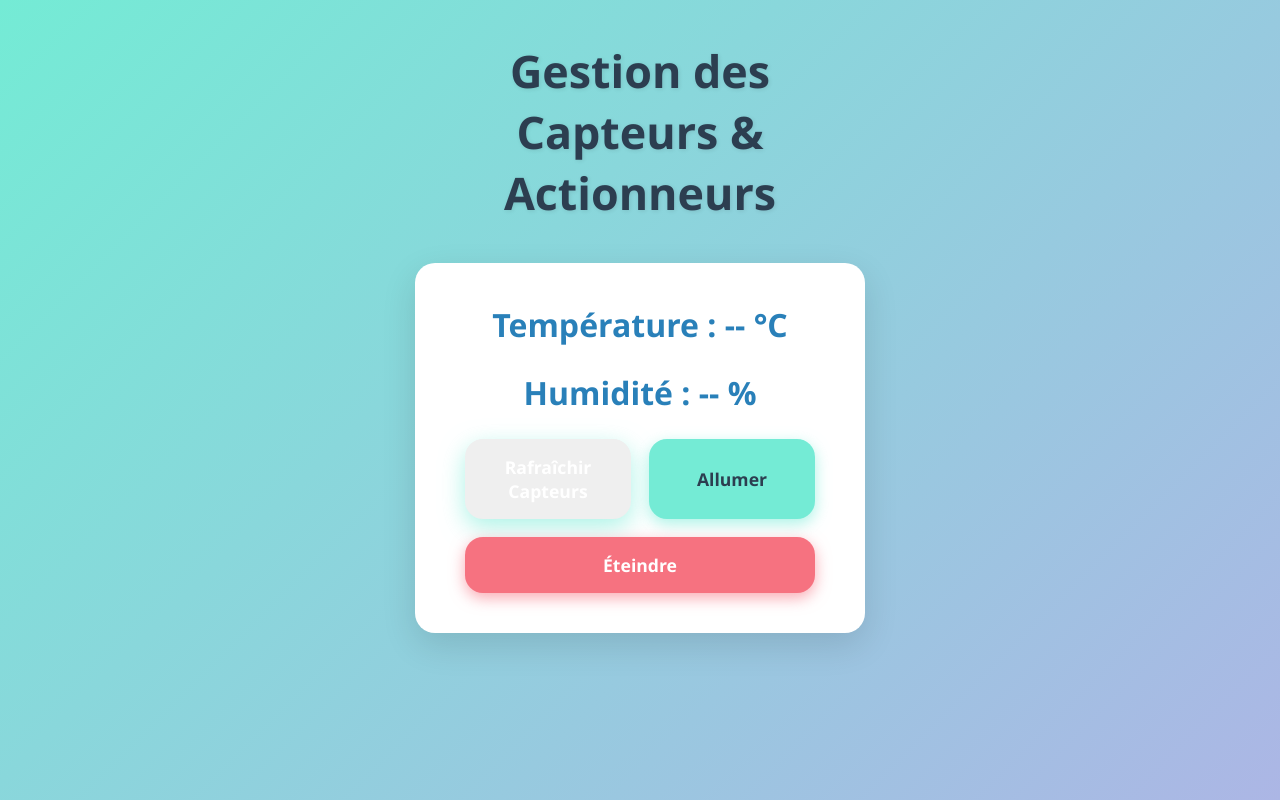
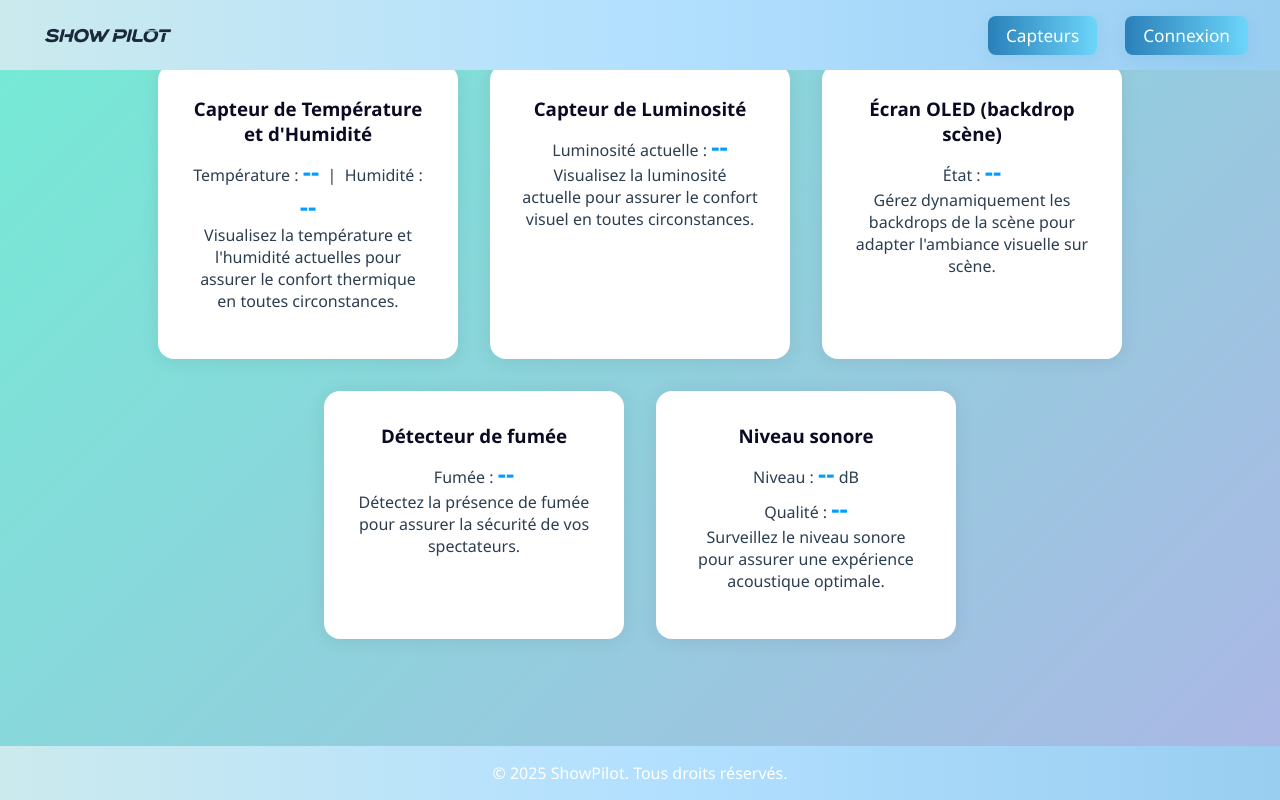
Before and after one commit to lohu22/APP_COMMUN, a PHP site: page /Frontend/capteurs.html in a window 1280 px wide. Run offline with PHP 8.4, Linux system fonts and the light colour scheme; data that the repository does not hold is empty; some libraries are stand-ins or nearby versions.

Commit message:
page capteurs

```diff
--- a/Frontend/capteurs.html
+++ b/Frontend/capteurs.html
@@ -4,6 +4,8 @@
   <meta charset="UTF-8" />
   <meta name="viewport" content="width=device-width, initial-scale=1" />
   <title>Gestion Capteurs - APP</title>
+  <link rel="stylesheet" href="style.css">
+  <link href="https://fonts.googleapis.com/css2?family=Montserrat:wght@400;600;700&display=swap" rel="stylesheet">
   <style>
     * {
       box-sizing: border-box;
@@ -14,156 +16,227 @@
     }
 
     body {
-      background: linear-gradient(135deg, #74ebd5 0%, #ACB6E5 100%);
       min-height: 100vh;
-      padding: 40px 20px;
-      color: #2c3e50;
       display: flex;
       flex-direction: column;
-      align-items: center;
     }
 
-    h2 {
-      font-weight: 700;
-      font-size: 2.8rem;
-      margin-bottom: 40px;
-      text-shadow: 1px 1px 4px rgba(0,0,0,0.1);
-      text-align: center;
-      max-width: 400px;
-      width: 100%;
+    main {
+      flex: 1;
+      display: flex;
+      flex-direction: column;
+      padding-top: 2rem;
     }
 
-    .capteur-container {
-      background: white;
-      border-radius: 20px;
-      padding: 40px 50px;
-      box-shadow: 0 12px 35px rgba(0,0,0,0.12);
-      max-width: 450px;
-      width: 100%;
+    .features {
       display: flex;
-      flex-direction: column;
-      align-items: center;
-      gap: 25px;
+      flex-wrap: wrap;
+      gap: 2rem;
+      justify-content: center;
+      padding: 2rem;
+      margin-bottom: 4rem;
     }
 
-    .sensor-value {
-      font-weight: 800;
-      font-size: 2rem;
-      color: #2980b9;
-      user-select: none;
+    .feature-card {
+      background-color: #fff;
+      padding: 2rem;
+      border-radius: 16px;
+      box-shadow: 0 2px 20px rgba(0, 0, 0, 0.08);
+      max-width: 300px;
+      text-align: center;
+      transition: transform 0.3s ease;
     }
 
-    .buttons {
-      display: flex;
-      justify-content: center;
-      flex-wrap: wrap;
-      gap: 18px;
-      width: 100%;
+    .feature-card:hover {
+      transform: translateY(-6px);
     }
 
-    button {
-      flex: 1 1 120px;
-      padding: 16px 0;
-      border: none;
-      border-radius: 18px;
-      font-weight: 700;
-      font-size: 1.1rem;
-      cursor: pointer;
-      box-shadow: 0 8px 25px rgba(116,235,213,0.6);
-      color: white;
-      transition: background 0.35s ease, transform 0.2s ease;
-      user-select: none;
+    .feature-card h3 {
+      color: #0a0a23;
+      margin-bottom: 0.5rem;
     }
 
-    #refreshTemp {
-      background: #ACB6E5;
-      box-shadow: 0 5px 15px rgba(172,182,229,0.6);
-      color: #2c3e50;
+    .feature-card p {
+      font-size: 1rem;
     }
 
-    #refreshTemp:hover {
-      background: #8b9bdc;
-      box-shadow: 0 7px 20px rgba(139,155,220,0.8);
+    .data-value {
+      font-size: 1.6em;
+      font-weight: bold;
+      color: #009ffd;
     }
 
-    #turnOn {
-      background: #74ebd5;
-      box-shadow: 0 5px 15px rgba(116,235,213,0.6);
-      color: #2c3e50;
-    }
-
-    #turnOn:hover {
-      background: #67d9c8;
-      box-shadow: 0 7px 20px rgba(103,217,200,0.8);
-      color: white;
-    }
-
-    #turnOff {
-      background: #f67280;
-      box-shadow: 0 5px 15px rgba(246,114,128,0.6);
-      color: white;
-    }
-
-    #turnOff:hover {
-      background: #e55a69;
-      box-shadow: 0 7px 20px rgba(229,90,105,0.8);
-    }
-
-    button:active {
-      transform: scale(0.95);
-    }
-
-    /* Responsive */
-    @media (max-width: 480px) {
-      .capteur-container {
-        padding: 30px 25px;
-      }
-      h2 {
-        font-size: 2rem;
-      }
-      button {
-        flex-basis: 100%;
+    @media (max-width: 768px) {
+      .features {
+        flex-direction: column;
+        align-items: center;
       }
     }
   </style>
 </head>
 <body>
-  <h2>Gestion des Capteurs & Actionneurs</h2>
-
-  <section class="capteur-container">
-    <p id="tempValue" class="sensor-value">Température : -- °C</p>
-    <p id="humidityValue" class="sensor-value">Humidité : -- %</p>
-
-    <div class="buttons">
-      <button id="refreshSensors" type="button">Rafraîchir Capteurs</button>
-      <button id="turnOn" type="button">Allumer</button>
-      <button id="turnOff" type="button">Éteindre</button>
-    </div>
-  </section>
+  <div id="header"></div>
+  <main>
+    <section class="features">
+      <div class="feature-card">
+        <h3><a href="/APP_COMMUN/Frontend/dht11_monitor.php" style="text-decoration: none; color: inherit;">Capteur de Température et d'Humidité</a></h3>
+        <p>
+          Température : <span id="temp-index" class="data-value">--</span> &nbsp;|&nbsp; Humidité : <span id="hum-index" class="data-value">--</span><br>
+          Visualisez la température et l'humidité actuelles pour assurer le confort thermique en toutes circonstances.
+        </p>
+      </div>
+      <div class="feature-card">
+        <h3><a href="/APP_COMMUN/Frontend/luminosity_monitor.php" style="text-decoration: none; color: inherit;">Capteur de Luminosité</a></h3>
+        <p>
+          Luminosité actuelle : <span id="luminosity-index" class="data-value">--</span><br>
+          Visualisez la luminosité actuelle pour assurer le confort visuel en toutes circonstances.
+        </p>
+      </div>
+      <div class="feature-card">
+        <h3><a href="/APP_COMMUN/Frontend/ecran_monitor.php" style="text-decoration: none; color: inherit;">Écran OLED (backdrop scène)</a></h3>
+        <p>
+          État : <span id="ecran-index" class="data-value">--</span><br>
+          Gérez dynamiquement les backdrops de la scène pour adapter l'ambiance visuelle sur scène.
+        </p>
+      </div>
+      <div class="feature-card">
+        <h3><a href="/APP_COMMUN/Frontend/fumee_monitor.php" style="text-decoration: none; color: inherit;">Détecteur de fumée</a></h3>
+        <p>
+          Fumée : <span id="fumee-index" class="data-value">--</span><br>
+          Détectez la présence de fumée pour assurer la sécurité de vos spectateurs.
+        </p>
+      </div>
+      <div class="feature-card">
+        <h3><a href="/APP_COMMUN/Frontend/sound_monitor.php" style="text-decoration: none; color: inherit;">Niveau sonore</a></h3>
+        <p>
+          Niveau : <span id="sound-level" class="data-value">--</span> dB<br>
+          Qualité : <span id="sound-quality" class="data-value">--</span><br>
+          Surveillez le niveau sonore pour assurer une expérience acoustique optimale.
+        </p>
+      </div>
+    </section>
+  </main>
+  <div id="footer"></div>
 
   <script>
-    const tempValue = document.getElementById('tempValue');
-    const humidityValue = document.getElementById('humidityValue');
-    const refreshBtn = document.getElementById('refreshSensors');
-    const turnOnBtn = document.getElementById('turnOn');
-    const turnOffBtn = document.getElementById('turnOff');
-
-    refreshBtn.addEventListener('click', () => {
-      // Simuler récupération température et humidité
-      const temp = (20 + Math.random() * 10).toFixed(1);
-      const humidity = (40 + Math.random() * 30).toFixed(1);
-
-      tempValue.textContent = `Température : ${temp} °C`;
-      humidityValue.textContent = `Humidité : ${humidity} %`;
+    document.addEventListener("DOMContentLoaded", function() {
+      fetch("/APP_COMMUN/Frontend/header.php")
+        .then(response => response.text())
+        .then(data => {
+          document.getElementById("header").innerHTML = data;
+        })
+        .catch(error => {
+          console.error('Erreur lors du chargement du header:', error);
+        });
+      fetch("/APP_COMMUN/Frontend/footer.html")
+        .then(response => response.text())
+        .then(data => {
+          document.getElementById("footer").innerHTML = data;
+        })
+        .catch(error => {
+          console.error('Erreur lors du chargement du footer:', error);
+        });
     });
 
-    turnOnBtn.addEventListener('click', () => {
-      alert('Actionneur allumé');
-    });
-
-    turnOffBtn.addEventListener('click', () => {
-      alert('Actionneur éteint');
-    });
+    function refreshLuminosityIndex() {
+      fetch('/APP_COMMUN/Frontend/luminosity_monitor.php', {
+        headers: { 'X-Requested-With': 'XMLHttpRequest' }
+      })
+      .then(response => response.text())
+      .then(html => {
+        const parser = new DOMParser();
+        const doc = parser.parseFromString(html, 'text/html');
+        const value = doc.querySelector('.luminosity-value');
+        if (value) {
+          let val = value.textContent.trim();
+          if (val.endsWith('%')) {
+            document.getElementById('luminosity-index').textContent = val;
+          } else {
+            document.getElementById('luminosity-index').textContent = val + '%';
+          }
+        }
+      });
+    }
+    function refreshFumeeIndex() {
+      fetch('/APP_COMMUN/Frontend/fumee_monitor.php', {
+        headers: { 'X-Requested-With': 'XMLHttpRequest' }
+      })
+      .then(response => response.text())
+      .then(html => {
+        const parser = new DOMParser();
+        const doc = parser.parseFromString(html, 'text/html');
+        const value = doc.querySelector('.fumee-value');
+        if (value) {
+          document.getElementById('fumee-index').textContent = value.textContent.trim();
+        }
+      });
+    }
+    function refreshEcranIndex() {
+      fetch('/APP_COMMUN/Frontend/ecran_monitor.php', {
+        headers: { 'X-Requested-With': 'XMLHttpRequest' }
+      })
+      .then(response => response.text())
+      .then(html => {
+        const parser = new DOMParser();
+        const doc = parser.parseFromString(html, 'text/html');
+        const value = doc.querySelector('.luminosity-value');
+        if (value) {
+          document.getElementById('ecran-index').textContent = value.textContent.trim();
+        }
+      });
+    }
+    function refreshTempHumIndex() {
+      fetch('/APP_COMMUN/Backend/controllers/GetLastTempHumController.php')
+      .then(response => response.json())
+      .then(data => {
+        if (data.success && data.temp !== null && data.hum !== null) {
+          document.getElementById('temp-index').textContent = data.temp + '°C';
+          document.getElementById('hum-index').textContent = data.hum + '%';
+        } else {
+          document.getElementById('temp-index').textContent = '--';
+          document.getElementById('hum-index').textContent = '--';
+          console.error('获取温湿度数据失败:', data.message);
+        }
+      })
+      .catch(error => {
+        document.getElementById('temp-index').textContent = '--';
+        document.getElementById('hum-index').textContent = '--';
+        console.error('请求温湿度数据时出错:', error);
+      });
+    }
+    function refreshSoundIndex() {
+      fetch('/APP_COMMUN/Frontend/sound_monitor.php', {
+        headers: { 'X-Requested-With': 'XMLHttpRequest' }
+      })
+      .then(response => response.text())
+      .then(html => {
+        const parser = new DOMParser();
+        const doc = parser.parseFromString(html, 'text/html');
+        const value = doc.querySelector('.sound-value');
+        const quality = doc.querySelector('.sound-quality');
+        if (value) {
+          document.getElementById('sound-level').textContent = value.textContent.trim();
+        }
+        if (quality) {
+          const qualityText = quality.textContent.replace('Qualité : ', '').trim();
+          document.getElementById('sound-quality').textContent = qualityText;
+        }
+      });
+    }
+    // Rafraîchir toutes les 2 secondes
+    setInterval(() => {
+      refreshLuminosityIndex();
+      refreshFumeeIndex();
+      refreshEcranIndex();
+      refreshTempHumIndex();
+      refreshSoundIndex();
+    }, 2000);
+    // Premier appel au chargement
+    refreshLuminosityIndex();
+    refreshFumeeIndex();
+    refreshEcranIndex();
+    refreshTempHumIndex();
+    refreshSoundIndex();
   </script>
 </body>
 </html>
--- a/Frontend/header.php
+++ b/Frontend/header.php
@@ -21,6 +21,9 @@ if (isset($_SESSION['utilisateur']['id_utilisateur'])) {
   <nav>
     <ul>
       <div class="nav-links">
+        <li>
+          <a href="/APP_COMMUN/Frontend/capteurs.html" class="btn-connexion">Capteurs</a>
+        </li>
         <?php if (isset($_SESSION['utilisateur'])): ?>
           <li>
             <a href="/APP_COMMUN/profil.php" class="profile-link" title="Profil">
```
Also changed, not shown: Frontend/index.html (+12 -201 lines), uploads/photos/68540c0988174_屏幕截图 2024-10-09 114857.png (added), uploads/photos/68540c9fa5fb8_屏幕截图 2024-03-27 142318.png (added).
